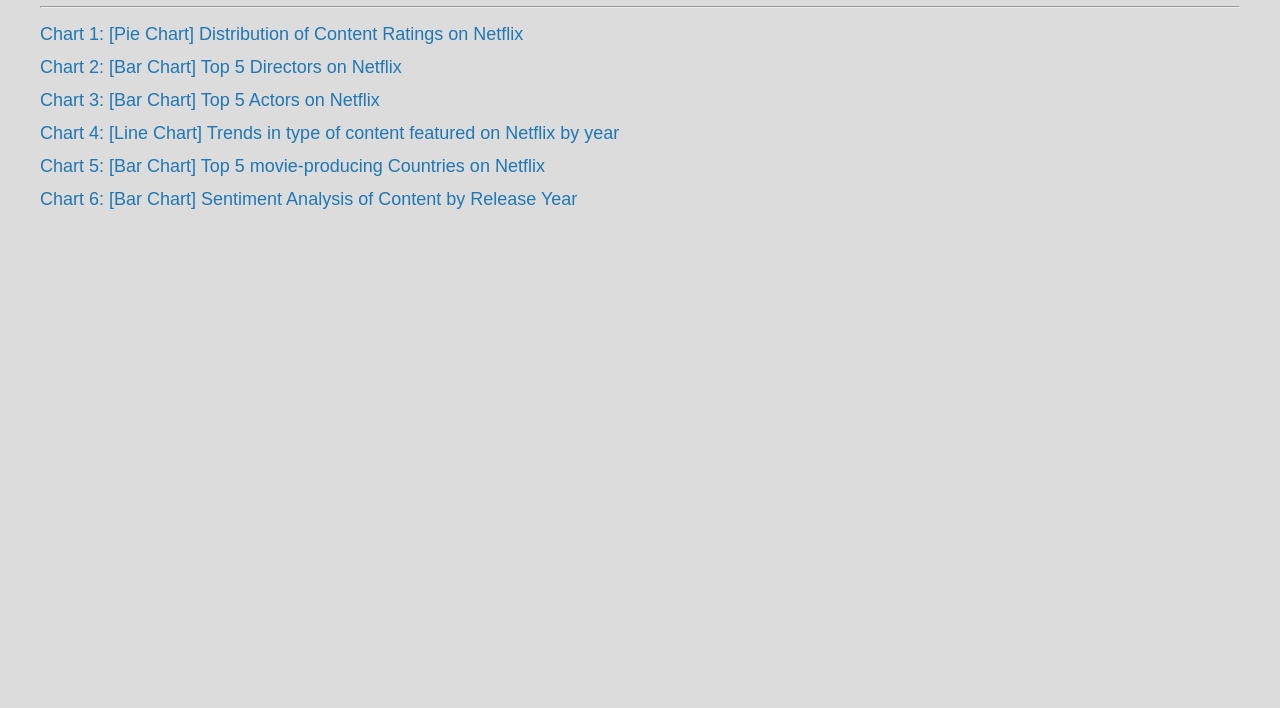
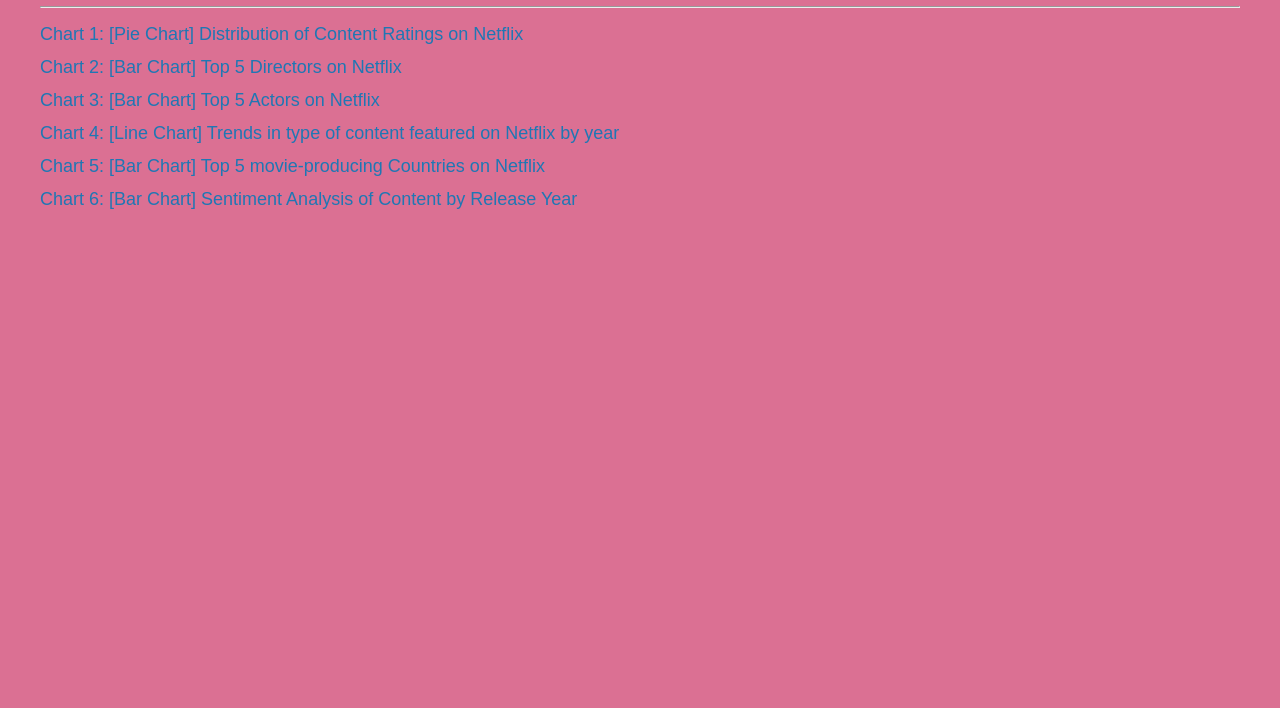
Before and after one commit to itsnehakv/Netflix-Catalogue-Data-Analysis, a plain HTML site: page index.html in a window 1280 px wide. Shown: the part 92-800 px from the top of the page. Drawn offline with Linux system fonts and the light colour scheme.

Commit message:
Update index.html

```diff
--- a/index.html
+++ b/index.html
@@ -3,7 +3,7 @@
 <head>
   <title>My Plotly Graphs Collection</title>
   <style>
-    body { font-family: Arial, sans-serif; margin: 40px; background-color:Gainsboro;}
+    body { font-family: Arial, sans-serif; margin: 40px; background-color:PaleVioletRed; color:FloralWhite;}
     h1 { color: #333; }
     ul { list-style-type: none; padding: 0; }
     li { margin-bottom: 12px; }
```
